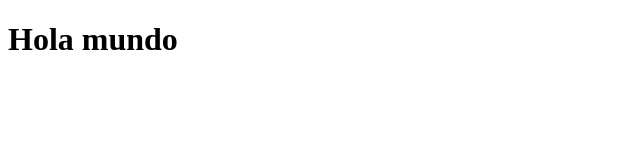
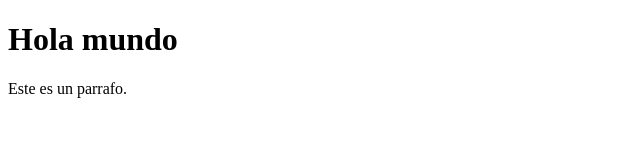
Before and after one commit to langel96/invie-github, a plain HTML site: page index.html in a window 1280 px wide. Shown: the whole page, without its empty margins (0-640 px from the left). Drawn offline with Linux system fonts and the light colour scheme.

Commit message:
agregando parrafo

```diff
--- a/index.html
+++ b/index.html
@@ -8,5 +8,6 @@
 </head>
 <body>
     <h1>Hola mundo</h1>
+    <p>Este es un parrafo.</p>
 </body>
 </html>
```
